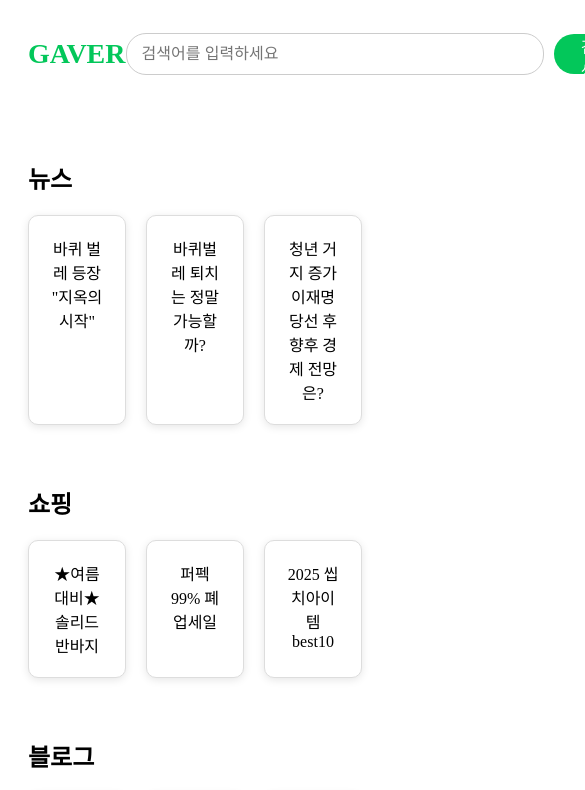
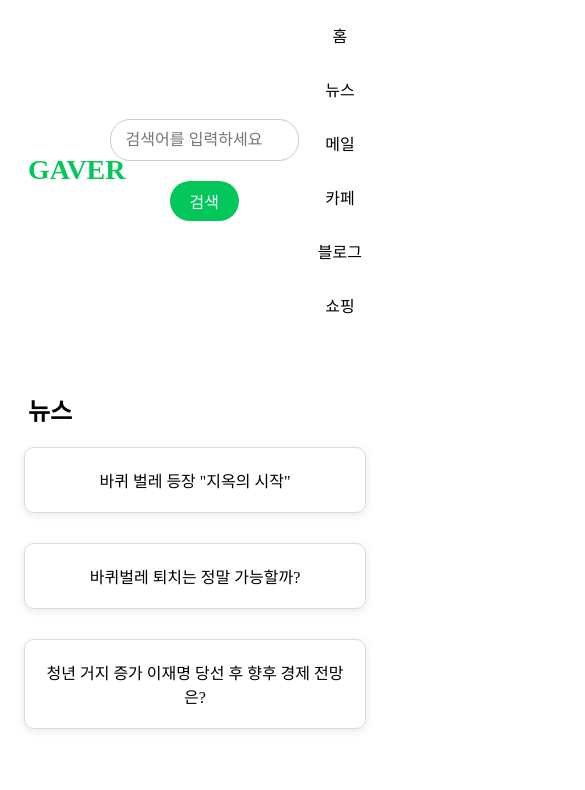
Before and after one commit to Stylechoi/clone-naver, a plain HTML site: page index.html in a window 390 px wide. Shown: the top 790 px of the page, 585 px wide, since content can reach past the window. Drawn offline with Linux system fonts and the light colour scheme.

Commit message:
반응형 웹 적용 완료

```diff
--- a/style.css
+++ b/style.css
@@ -206,3 +206,45 @@ body {
   .blog-item:hover {
     transform: translateY(-5px);
   }
+
+  @media (max-width: 768px) {
+    /* 모바일 화면에서 적용할 CSS */
+
+    .search-bar {
+      width: 90%;
+      margin: 0 auto;
+      display: flex;
+      flex-direction: column;
+      align-items: center;
+    }
+
+    .search-bar input {
+      width: 100%;
+      margin-bottom: 10px;
+    }
+
+    .menu ul {
+      display: flex;
+      flex-direction: column;
+      align-items: center;
+    }
+
+    .menu ul li {
+      margin: 5px 0;
+    }
+
+    .news-list,
+    .shopping-list,
+    .blog-list {
+      display: flex;
+      flex-direction: column;
+      align-items: center;
+    }
+
+    .news-item,
+    .shopping-item,
+    .blog-item {
+      width: 90%;
+      margin-bottom: 10px;
+    }
+  }
```
Also changed, not shown: 1 other file.
